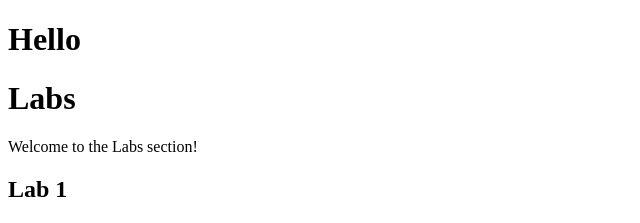
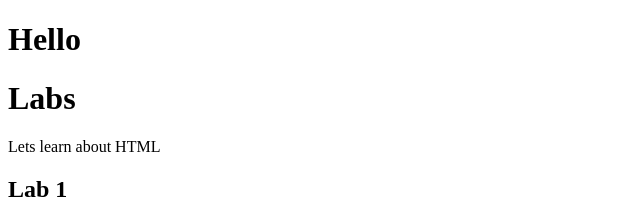
Before and after one commit to 1-mukesh-1/kambaz-react-web-app, a React (Vite) app: page /#/ in a window 1280 px wide. Shown: the top 223 px of the page, without its empty margins (0-640 px from the left). Built offline with nearby package versions, Linux system fonts and the light colour scheme.

Commit message:
learn HTML

```diff
--- a/src/Labs/index.tsx
+++ b/src/Labs/index.tsx
@@ -5,7 +5,7 @@
     return (
         <div>
             <h1>Labs</h1>
-            <p>Welcome to the Labs section!</p>
+            <p>Lets learn about HTML</p>
             <Lab1/>
             <Lab2/>
         </div>
```
